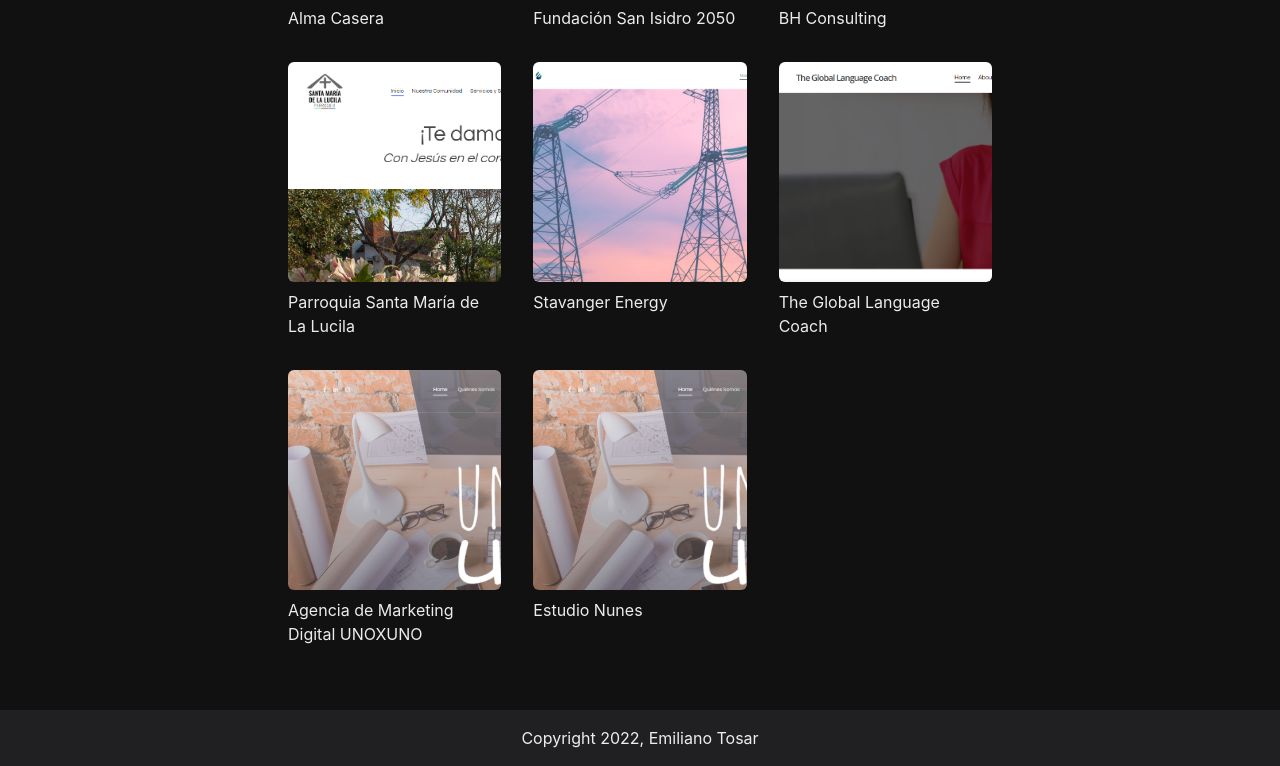
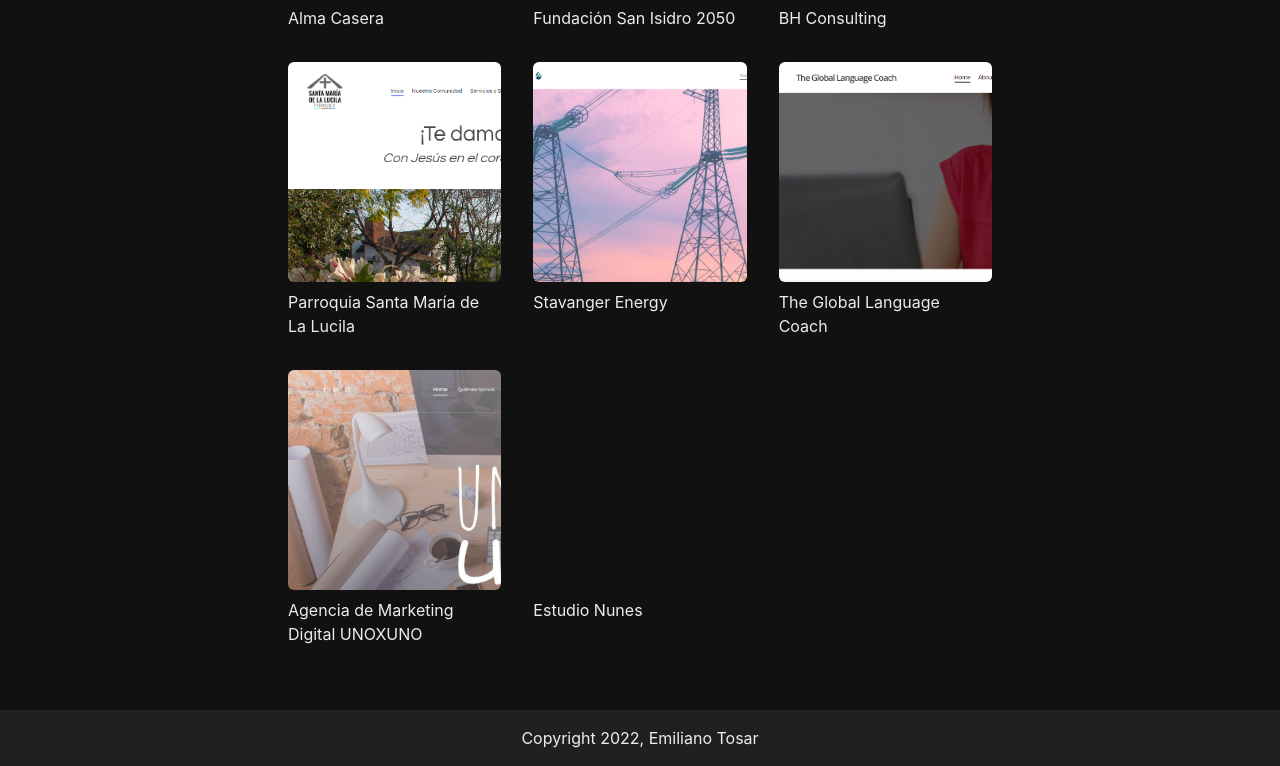
Before and after one commit to EmilianoTosar/portfolio2022, a Next.js app: page /wordpress in a window 1280 px wide. Shown: the part 848-1614 px from the top of the page. Built offline with nearby package versions, Linux system fonts and the light colour scheme.

Commit message:
fix typo

```diff
--- a/constants.js
+++ b/constants.js
@@ -174,7 +174,7 @@ export const wordpressWorks = [
     href: 'https://unoxuno.com.ar',
   },
   {
-    thumbnail: 'images/wordpress/UNOxUNO-–-Agencia-de-Marketing-Digital.png',
+    thumbnail: 'images/wordpress/Estudio-Nunes-Asociados (2).png',
     alt: 'Estudio Nunes',
     title: 'Estudio Nunes',
     description: 'Página institucional del estudio jurídico Nunes & Asociados.',
```
